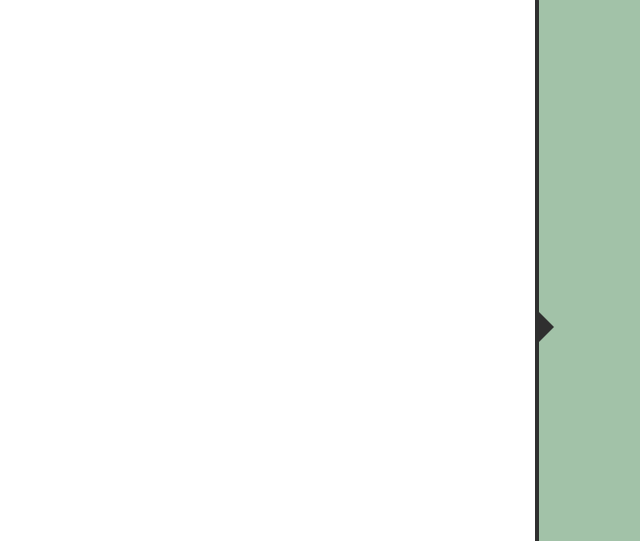
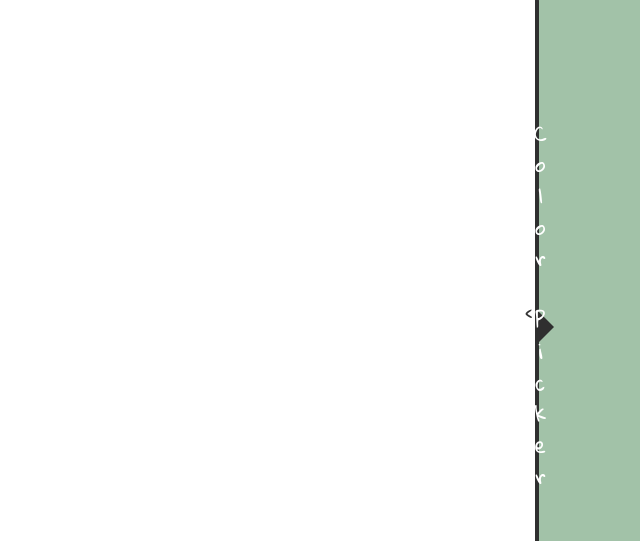
Before and after one commit to laere/DrawingBoard, a website: page index.html in a window 1280 px wide. Shown: the part 173-714 px from the top of the page, 640-1280 px from the left. Drawn offline with Linux system fonts and the light colour scheme.

Commit message:
fixed highlighting div issues

```diff
--- a/css/main.scss
+++ b/css/main.scss
@@ -17,6 +17,9 @@ html {
   padding: 0;
   margin: 0;
   letter-spacing: 2px;
+  -webkit-user-select: none; /* Chrome/Safari */
+  -moz-user-select: none; /* Firefox */
+  -ms-user-select: none; /* IE10+ */
 }
 
 *, *:before, *:after {
--- a/index.html
+++ b/index.html
@@ -22,7 +22,7 @@
       <div id="color-picker-wrapper">
         <div id="color-picker-arrow"></div>
         <div id="color-picker-top"></div>
-        <div id="color-picker-body"><!-- <p>C<br>o<br>l<br>o<br>r<br> <br>P<br>i<br>c<br>k<br>e<br>r<br></p> --></div>
+        <div id="color-picker-body"><<p>C<br>o<br>l<br>o<br>r<br> <br>P<br>i<br>c<br>k<br>e<br>r<br></p></div>
         <div id="color-picker">
             <div class="sliders">
               <span>Red</span>
```
Also changed, not shown: css/main.css, 1 other file.
